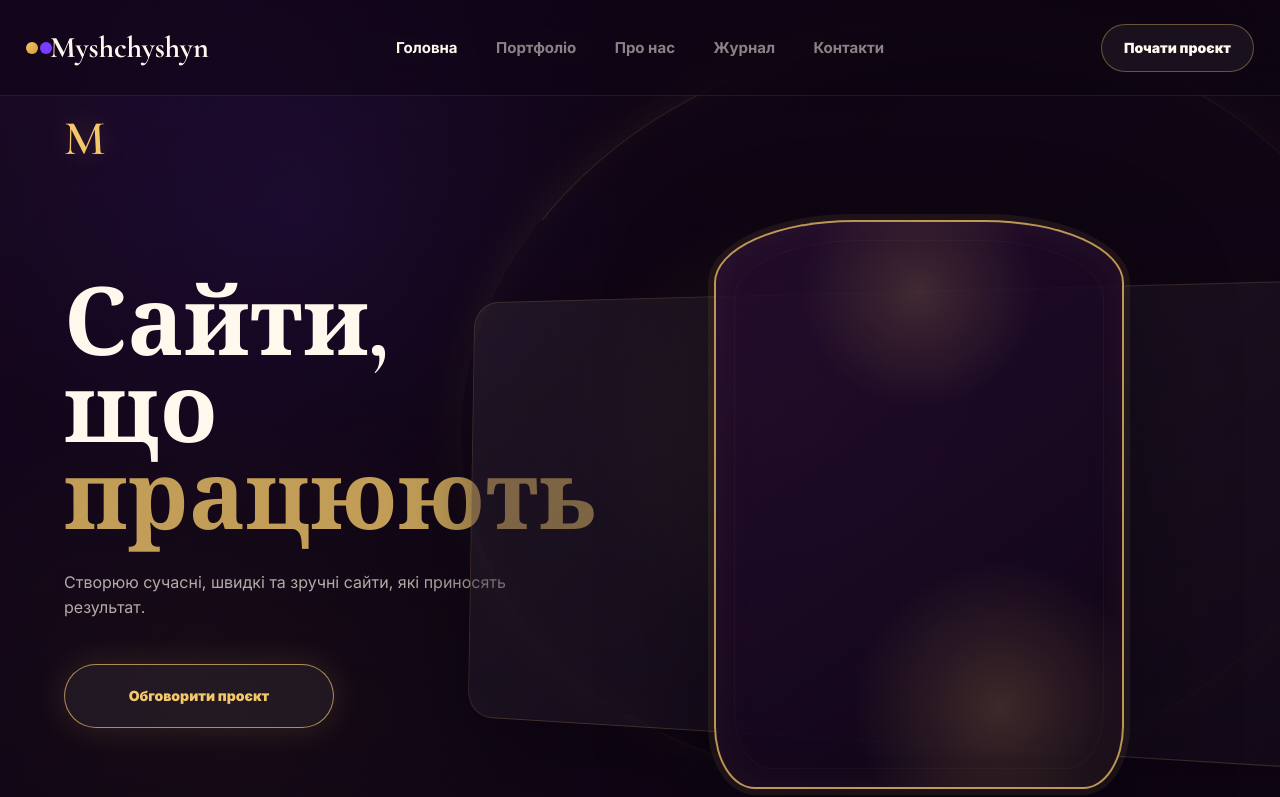
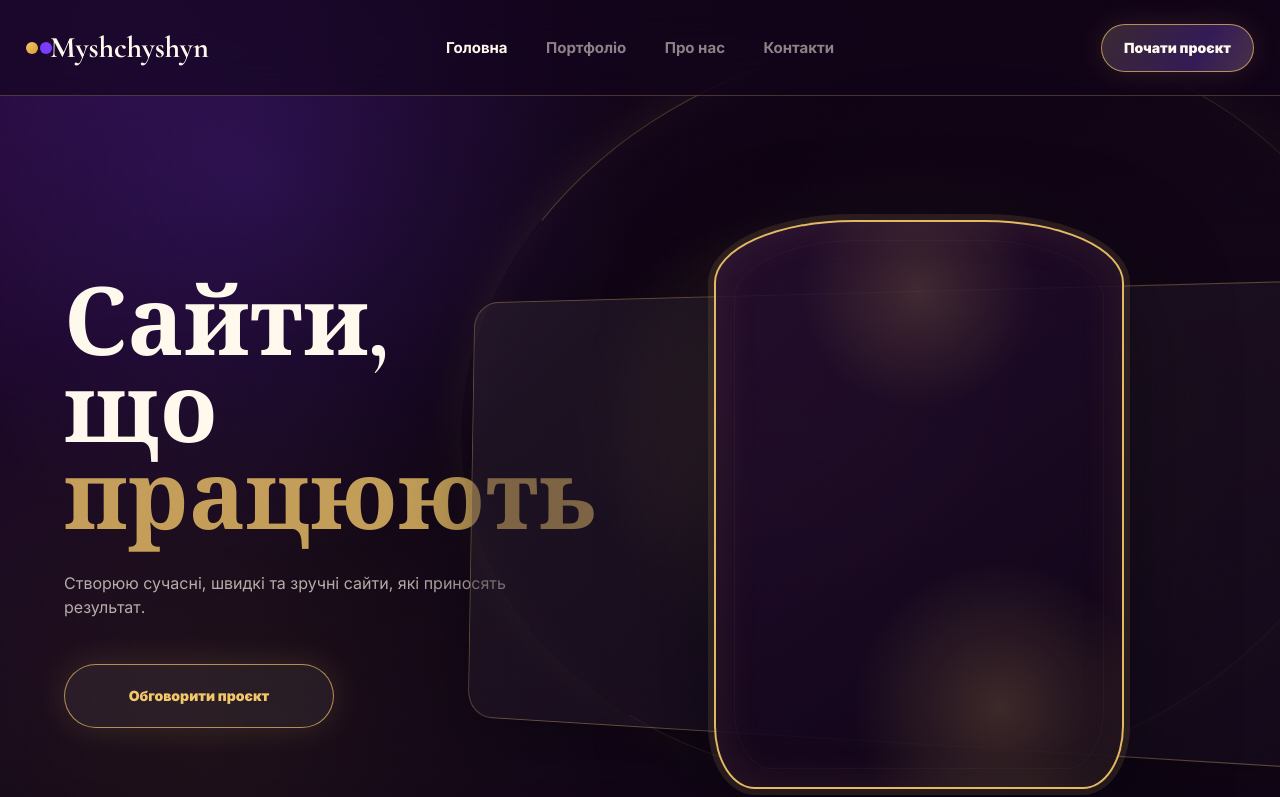
Before and after one commit to Olehanbro/pixelcraft-portfolio, a Next.js app: page / in a window 1280 px wide. Shown: the top 797 px of the page. Built offline with nearby package versions, Linux system fonts and the light colour scheme.

Commit message:
Clean up hero motion and journal

```diff
--- a/app/globals.css
+++ b/app/globals.css
@@ -3,14 +3,14 @@
 :root {
   --bg: #15071d;
   --bg-deep: #0c0411;
-  --surface: rgba(42, 18, 54, 0.72);
-  --surface-strong: rgba(52, 23, 65, 0.9);
+  --surface: rgba(54, 21, 72, 0.78);
+  --surface-strong: rgba(70, 28, 86, 0.94);
   --paper: #fff8ec;
   --ink: #fff8ec;
   --ink-soft: rgba(255, 248, 236, 0.72);
   --muted: rgba(255, 248, 236, 0.52);
-  --line: rgba(244, 200, 106, 0.18);
-  --line-strong: rgba(244, 200, 106, 0.36);
+  --line: rgba(244, 200, 106, 0.3);
+  --line-strong: rgba(244, 200, 106, 0.52);
   --gold: #f4c86a;
   --gold-2: #d99a35;
   --violet: #7a3cff;
@@ -46,9 +46,10 @@ body {
   min-height: 100svh;
   overflow-x: hidden;
   background:
-    radial-gradient(circle at 16% 10%, rgba(122, 60, 255, 0.22), transparent 26%),
-    radial-gradient(circle at 86% 22%, rgba(244, 200, 106, 0.13), transparent 28%),
-    linear-gradient(130deg, #21082e 0%, #14071c 46%, #230d2d 100%);
+    radial-gradient(circle at 12% 8%, rgba(135, 67, 255, 0.38), transparent 28%),
+    radial-gradient(circle at 92% 18%, rgba(244, 200, 106, 0.22), transparent 30%),
+    radial-gradient(circle at 54% 88%, rgba(91, 30, 126, 0.5), transparent 36%),
+    linear-gradient(128deg, #2b0b42 0%, #190821 42%, #34143a 100%);
   color: var(--ink);
   font-family: var(--font-main);
   font-size: 16px;
@@ -90,8 +91,8 @@ blockquote {
   grid-template-columns: 1fr auto 1fr;
   align-items: center;
   gap: 24px;
-  border-bottom: 1px solid rgba(255, 248, 236, 0.08);
-  background: rgba(14, 5, 20, 0.48);
+  border-bottom: 1px solid rgba(244, 200, 106, 0.24);
+  background: rgba(18, 5, 26, 0.58);
   padding: 0 max(26px, calc((100vw - 1840px) / 2));
   backdrop-filter: blur(20px);
   transition: background 0.2s ease, min-height 0.2s ease, border-color 0.2s ease;
@@ -99,8 +100,8 @@ blockquote {
 
 .site-header.is-scrolled {
   min-height: 76px;
-  border-color: var(--line);
-  background: rgba(14, 5, 20, 0.86);
+  border-color: rgba(244, 200, 106, 0.34);
+  background: rgba(14, 5, 20, 0.9);
 }
 
 .brand,
@@ -187,17 +188,57 @@ blockquote {
 }
 
 .ghost-link {
-  border: 1px solid var(--line-strong);
-  background: rgba(255, 248, 236, 0.055);
+  position: relative;
+  overflow: hidden;
+  border: 1px solid rgba(244, 200, 106, 0.66);
+  background:
+    linear-gradient(135deg, rgba(244, 200, 106, 0.18), rgba(122, 60, 255, 0.22), rgba(244, 200, 106, 0.12)),
+    rgba(255, 248, 236, 0.055);
   color: var(--paper);
   padding: 0 22px;
+  box-shadow: 0 0 28px rgba(244, 200, 106, 0.12);
+  isolation: isolate;
+}
+
+.header-actions .ghost-link {
+  background:
+    linear-gradient(120deg, rgba(244, 200, 106, 0.14), rgba(122, 60, 255, 0.24), rgba(244, 200, 106, 0.3), rgba(122, 60, 255, 0.16)),
+    rgba(255, 248, 236, 0.055);
+  background-size: 220% 220%;
+  animation: cta-gradient-flow 5.8s ease-in-out infinite;
+}
+
+.ghost-link::before {
+  content: "";
+  position: absolute;
+  inset: 0;
+  z-index: -1;
+  background: linear-gradient(110deg, transparent 0%, rgba(255, 248, 236, 0.28) 45%, transparent 72%);
+  transform: translateX(-120%);
+  transition: transform 0.7s var(--motion-ease-out);
 }
 
 .ghost-link:hover,
 .ghost-link.strong:hover {
-  border-color: var(--gold);
+  border-color: rgba(244, 200, 106, 0.92);
   color: var(--gold);
   transform: translateY(-2px);
+}
+
+.ghost-link:hover::before,
+.ghost-link.strong:hover::before {
+  transform: translateX(120%);
+}
+
+@keyframes cta-gradient-flow {
+  0%,
+  100% {
+    background-position: 0% 50%;
+  }
+
+  50% {
+    background-position: 100% 50%;
+  }
 }
 
 .text-link {
@@ -270,10 +311,10 @@ body.menu-open .menu-button span:last-child {
 
 .hero-background {
   background:
-    radial-gradient(circle at 74% 56%, rgba(244, 200, 106, 0.18), transparent 30%),
-    radial-gradient(circle at 24% 24%, rgba(122, 60, 255, 0.18), transparent 28%),
-    radial-gradient(circle at 18% 82%, rgba(244, 200, 106, 0.1), transparent 28%),
-    linear-gradient(135deg, #1f0a2d 0%, #120517 44%, #251029 100%);
+    radial-gradient(circle at 72% 52%, rgba(244, 200, 106, 0.28), transparent 30%),
+    radial-gradient(circle at 20% 20%, rgba(122, 60, 255, 0.32), transparent 30%),
+    radial-gradient(circle at 16% 82%, rgba(244, 200, 106, 0.16), transparent 30%),
+    linear-gradient(135deg, #2d0b44 0%, #140519 43%, #35133c 100%);
 }
 
 .hero-background::before,
@@ -298,7 +339,7 @@ body.menu-open .menu-button span:last-child {
   right: -8%;
   width: min(72vw, 1180px);
   aspect-ratio: 1.24;
-  border: 1px solid rgba(244, 200, 106, 0.34);
+  border: 1px solid rgba(244, 200, 106, 0.55);
   border-left-color: transparent;
   border-radius: 50%;
   box-shadow:
@@ -309,8 +350,8 @@ body.menu-open .menu-button span:last-child {
 
 .hero-overlay {
   background:
-    linear-gradient(180deg, rgba(12, 4, 17, 0.18), rgba(12, 4, 17, 0.66)),
-    radial-gradient(circle at 62% 48%, rgba(244, 200, 106, 0.16), transparent 24%),
+    linear-gradient(180deg, rgba(12, 4, 17, 0.08), rgba(12, 4, 17, 0.56)),
+    radial-gradient(circle at 62% 48%, rgba(244, 200, 106, 0.22), transparent 24%),
     linear-gradient(90deg, rgba(14, 4, 18, 0.08), rgba(14, 4, 18, 0.74) 82%);
 }
 
@@ -332,23 +373,9 @@ body.menu-open .menu-button span:last-child {
   padding-top: clamp(54px, 6vw, 92px);
 }
 
-.hero-monogram {
-  position: absolute;
-  top: 0;
-  left: 0;
-  color: var(--gold);
-  font-family: var(--font-display);
-  font-size: clamp(42px, 3.8vw, 66px);
-  font-weight: 500;
-  line-height: 1;
-  text-shadow: 0 0 26px rgba(244, 200, 106, 0.22);
-}
-
 .hero-copy {
   min-width: 0;
   max-width: 720px;
-  transition: transform 260ms var(--motion-ease-out);
-  will-change: transform;
 }
 
 .hero-kicker,
@@ -436,7 +463,7 @@ body.menu-open .menu-button span:last-child {
 
 .hero-portrait-stage::before {
   inset: 16% -30% 12% -46%;
-  border: 1px solid rgba(244, 200, 106, 0.16);
+  border: 1px solid rgba(244, 200, 106, 0.32);
   border-radius: 28px;
   background:
     linear-gradient(145deg, rgba(255, 248, 236, 0.06), rgba(255, 248, 236, 0.01)),
@@ -457,97 +484,6 @@ body.menu-open .menu-button span:last-child {
   clip-path: polygon(50% 0, 62% 38%, 100% 50%, 62% 62%, 50% 100%, 38% 62%, 0 50%, 38% 38%);
 }
 
-.hero-preview-cloud {
-  position: absolute;
-  inset: 0;
-  z-index: 1;
-  pointer-events: none;
-}
-
-.hero-preview-chip {
-  --chip-x: 0%;
-  --chip-y: 0%;
-  position: absolute;
-  top: 36%;
-  left: 50%;
-  width: 138px;
-  overflow: hidden;
-  border: 1px solid rgba(244, 200, 106, 0.42);
-  border-radius: 14px;
-  background:
-    linear-gradient(145deg, rgba(255, 248, 236, 0.12), rgba(255, 248, 236, 0.035)),
-    rgba(16, 5, 22, 0.82);
-  box-shadow: 0 22px 64px rgba(5, 1, 11, 0.36);
-  opacity: 0;
-  transform: translate3d(-50%, -50%, 0) scale(0.86);
-  transition:
-    opacity 180ms ease-out,
-    transform 260ms var(--motion-ease-out),
-    border-color 180ms ease-out;
-  aspect-ratio: 1.34;
-  pointer-events: none;
-  will-change: transform, opacity;
-}
-
-.hero-preview-chip img {
-  opacity: 0.78;
-  filter: saturate(0.9) contrast(1.05);
-}
-
-.hero-preview-chip::after {
-  content: "";
-  position: absolute;
-  inset: 0;
-  background: linear-gradient(180deg, transparent 42%, rgba(12, 4, 17, 0.82));
-}
-
-.hero-preview-chip span {
-  position: absolute;
-  inset: auto 10px 9px;
-  z-index: 1;
-  color: var(--paper);
-  font-size: 10px;
-  font-weight: 900;
-  letter-spacing: 0.08em;
-  line-height: 1.1;
-  overflow: hidden;
-  text-overflow: ellipsis;
-  text-transform: uppercase;
-  white-space: nowrap;
-}
-
-.hero-preview-chip.chip-1 {
-  --chip-x: -188%;
-  --chip-y: -118%;
-}
-
-.hero-preview-chip.chip-2 {
-  --chip-x: -180%;
-  --chip-y: 100%;
-}
-
-.hero-preview-chip.chip-3 {
-  --chip-x: 108%;
-  --chip-y: -116%;
-}
-
-.hero-preview-chip.chip-4 {
-  --chip-x: 122%;
-  --chip-y: 102%;
-}
-
-.hero-owner-card p {
-  position: relative;
-  z-index: 3;
-  margin: 0;
-  color: var(--muted);
-  font-size: 13px;
-  font-weight: 900;
-  letter-spacing: 0.16em;
-  text-align: center;
-  text-transform: uppercase;
-}
-
 .owner-portrait {
   position: relative;
   z-index: 2;
@@ -562,16 +498,16 @@ body.menu-open .menu-button span:last-child {
 
 .hero-owner {
   width: min(100%, 410px);
-  border: 2px solid rgba(244, 200, 106, 0.74);
+  border: 2px solid rgba(244, 200, 106, 0.92);
   border-radius: 34% 34% 10% 10% / 11% 11% 11% 11%;
   background:
     radial-gradient(circle at 50% 12%, rgba(244, 200, 106, 0.16), transparent 22%),
     radial-gradient(circle at 70% 86%, rgba(244, 200, 106, 0.18), transparent 26%),
     linear-gradient(145deg, rgba(36, 12, 47, 0.86), rgba(16, 5, 22, 0.96));
   box-shadow:
-    0 0 0 6px rgba(244, 200, 106, 0.07),
+    0 0 0 6px rgba(244, 200, 106, 0.11),
     0 34px 110px rgba(5, 1, 11, 0.46),
-    inset 0 0 42px rgba(244, 200, 106, 0.06);
+    inset 0 0 46px rgba(244, 200, 106, 0.1);
   aspect-ratio: 0.72;
 }
 
@@ -620,35 +556,6 @@ body.menu-open .menu-button span:last-child {
   letter-spacing: 0.12em;
   overflow-wrap: anywhere;
   text-transform: uppercase;
-}
-
-@media (hover: hover) and (pointer: fine) and (min-width: 1181px) {
-  .hero-layout:has(.hero-owner-card:is(:hover, :focus-within)) .hero-copy {
-    transform: translate3d(-22px, 0, 0);
-  }
-
-  .hero-owner-card:is(:hover, :focus-within) .hero-preview-chip {
-    opacity: 1;
-    pointer-events: auto;
-    transform: translate3d(calc(-50% + var(--chip-x)), calc(-50% + var(--chip-y)), 0) scale(1);
-  }
-
-  .hero-owner-card:is(:hover, :focus-within) .hero-preview-chip:nth-child(2) {
-    transition-delay: 30ms;
-  }
-
-  .hero-owner-card:is(:hover, :focus-within) .hero-preview-chip:nth-child(3) {
-    transition-delay: 60ms;
-  }
-
-  .hero-owner-card:is(:hover, :focus-within) .hero-preview-chip:nth-child(4) {
-    transition-delay: 90ms;
-  }
-
-  .hero-preview-chip:focus-visible {
-    outline: 2px solid var(--gold);
-    outline-offset: 4px;
-  }
 }
 
 .section-block {
@@ -1858,10 +1765,6 @@ body.menu-open .menu-button span:last-child {
   .hero-content,
   .hero-layout {
     width: min(100vw - 64px, 940px);
-  }
-
-  .hero-preview-cloud {
-    display: none;
   }
 
   .process-row {
@@ -2172,17 +2075,11 @@ body.menu-open .menu-button span:last-child {
     transform: none;
   }
 
-  .hero-copy,
-  .hero-preview-chip {
-    transition-property: opacity, border-color;
-    will-change: auto;
-  }
-
-  .hero-layout:has(.hero-owner-card:is(:hover, :focus-within)) .hero-copy {
-    transform: none;
-  }
-
-  .hero-preview-cloud {
-    display: none;
-  }
-}
+  .hero-copy {
+    transition-property: none;
+  }
+
+  .header-actions .ghost-link {
+    animation: none;
+  }
+}
--- a/app/journal/page.jsx
+++ /dev/null
@@ -1,2 +0,0 @@
-export { metadata } from "@/app/blog/page";
-export { default } from "@/app/blog/page";
--- a/app/layout.jsx
+++ b/app/layout.jsx
@@ -18,7 +18,7 @@ export const metadata = {
     locale: "uk_UA",
     siteName: brandConfig.name,
     title: `${brandConfig.name} | Портфоліо веброзробника`,
-    description: "Myshchyshyn: живі сайти, портфоліо, команда, журнал і прямий контакт для нового проєкту.",
+    description: "Myshchyshyn: живі сайти, портфоліо, команда і прямий контакт для нового проєкту.",
     images: ["/og.png"]
   },
   twitter: {
--- a/components/Footer.jsx
+++ b/components/Footer.jsx
@@ -15,7 +15,6 @@ export function Footer() {
           <span>Навігація</span>
           <Link href="/projects">Портфоліо</Link>
           <Link href="/about">Про нас</Link>
-          <Link href="/blog">Журнал</Link>
           <Link href="/contacts">Контакти</Link>
         </nav>
         <div className="footer-links" aria-label="Contact links">
--- a/components/Header.jsx
+++ b/components/Header.jsx
@@ -9,7 +9,6 @@ const navItems = [
   { href: "/", label: "Головна" },
   { href: "/projects", label: "Портфоліо" },
   { href: "/about", label: "Про нас" },
-  { href: "/blog", label: "Журнал" },
   { href: "/contacts", label: "Контакти" }
 ];
 
@@ -36,7 +35,6 @@ export function Header() {
 
   const isActive = (href) => {
     if (href === "/") return pathname === "/";
-    if (href === "/blog") return pathname === "/blog" || pathname === "/journal";
     return pathname === href || pathname.startsWith(`${href}/`);
   };
 
--- a/components/ProjectCard.jsx
+++ b/components/ProjectCard.jsx
@@ -7,11 +7,13 @@ export function BadgeList({ items }) {
 }
 
 export function ProjectCard({ project, featured = false, priority = false }) {
+  const previewImage = project.heroImage || project.screenshots[0];
+
   return (
     <Link className={`project-card reveal-up ${featured ? "featured" : ""}`} href={projectUrl(project)} aria-label={`Відкрити кейс ${project.title}`}>
       <div className="project-main-image">
         <Image
-          src={project.screenshots[0]}
+          src={previewImage}
           alt={`${project.title} preview`}
           fill
           priority={priority}
--- a/components/Sections.jsx
+++ b/components/Sections.jsx
@@ -17,16 +17,11 @@ import {
 } from "@/lib/data";
 
 export function HomeHero() {
-  const heroPreviewProjects = projects.filter((project) => project.favorite).slice(0, 4);
-
   return (
     <section className="hero hero-stage" aria-labelledby="hero-title">
       <div className="hero-background" aria-hidden="true" />
       <div className="hero-overlay" />
       <div className="hero-content hero-layout reveal-up">
-        <span className="hero-monogram" aria-hidden="true">
-          M
-        </span>
         <div className="hero-copy">
           <h1 id="hero-title">
             Сайти, що <span>працюють</span>
@@ -40,26 +35,6 @@ export function HomeHero() {
           className="hero-owner-card hero-portrait-stage"
           aria-label="Місце для майбутнього фото власника"
         >
-          <div className="hero-preview-cloud" aria-label="Швидкі прев'ю проєктів">
-            {heroPreviewProjects.map((project, index) => (
-              <Link
-                className={`hero-preview-chip chip-${index + 1}`}
-                href={projectUrl(project)}
-                key={project.slug}
-                aria-label={`Відкрити кейс ${project.title}`}
-              >
-                <Image
-                  src={project.screenshots[0]}
-                  alt=""
-                  fill
-                  sizes="128px"
-                  style={{ objectFit: "cover" }}
-                  aria-hidden="true"
-                />
-                <span>{project.title}</span>
-              </Link>
-            ))}
-          </div>
           <OwnerPortrait modifier="hero-owner" />
         </aside>
       </div>
```
Also changed, not shown: app/blog/page.jsx (deleted, +0 -45 lines), app/icon.png (added), lib/data.js.
